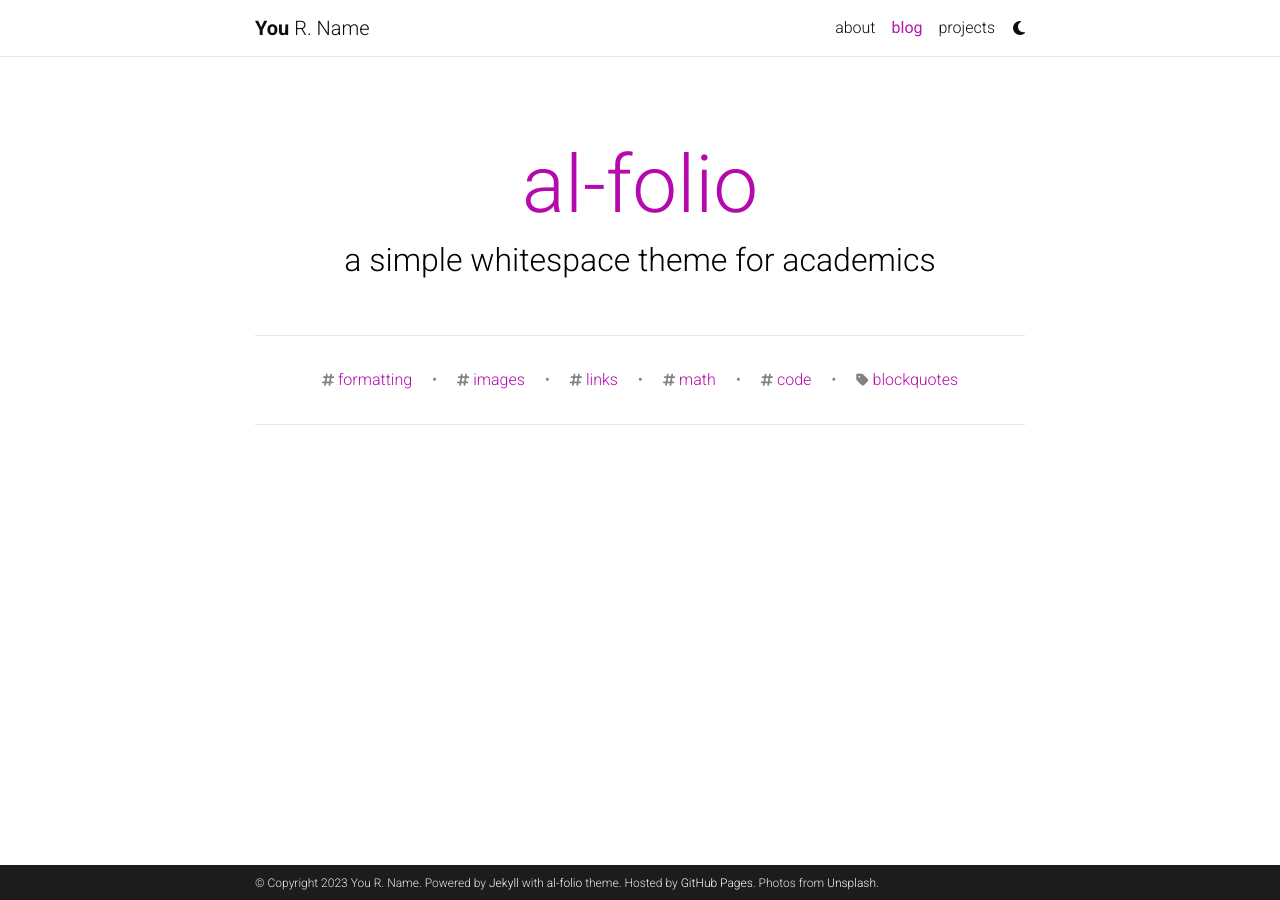
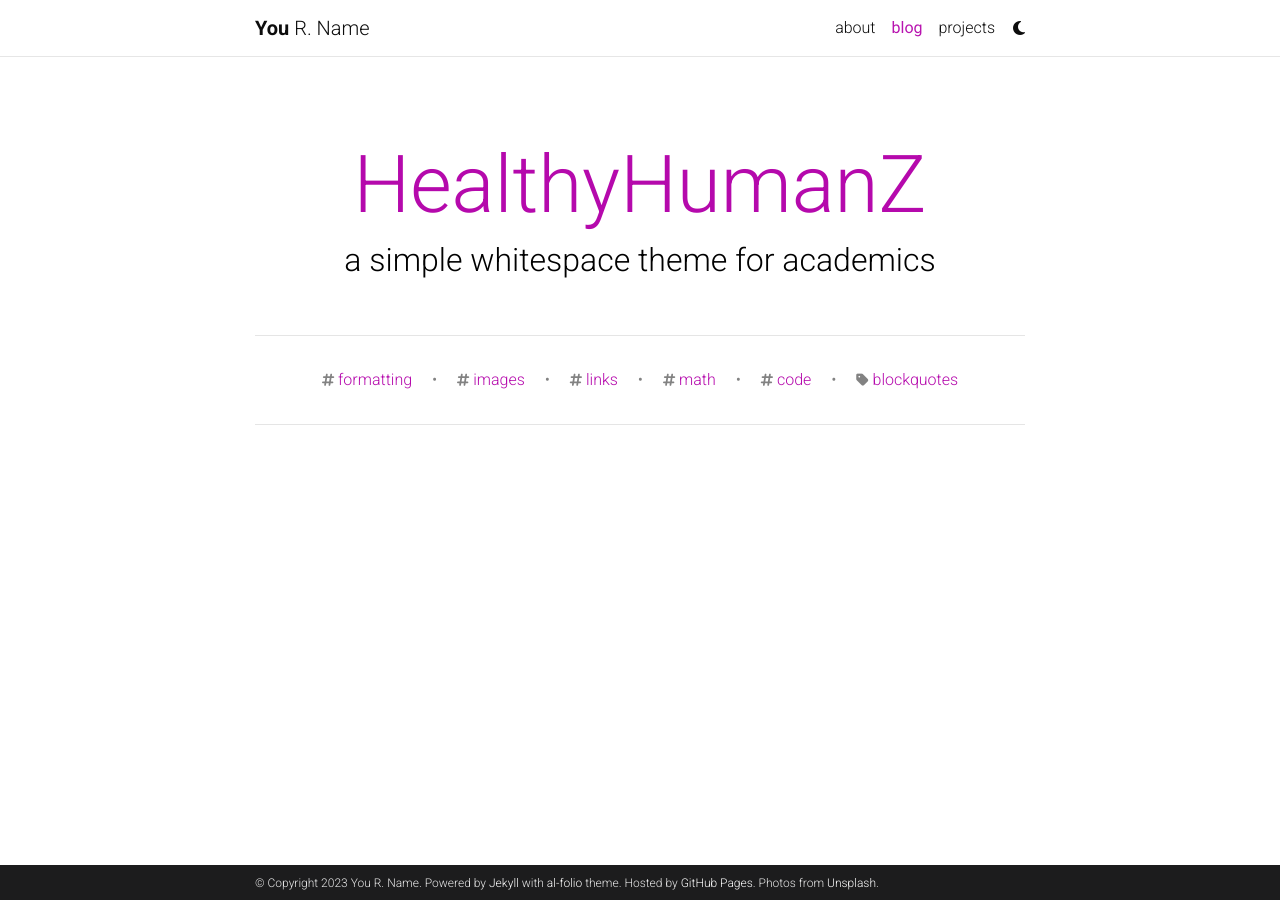
Before and after one commit to HealthyhumanZ/healthyhumanz.github.io, a Jekyll site: the page built from blog/index.html, in a window 1280 px wide. Built offline with Jekyll 4.4.1, drawn with Linux system fonts in a browser that asks for light colours; the list of posts is cut into pages by our own code; comment, search, counter and statistics services are not loaded; a style sheet for code colours, icons or effects is not loaded.

Commit message:
Modified: blog name

```diff
--- a/_config.yml
+++ b/_config.yml
@@ -123,7 +123,7 @@
 # Blog
 # -----------------------------------------------------------------------------
 
-blog_name: al-folio # blog_name will be displayed in your blog page
+blog_name: HealthyHumanZ # blog_name will be displayed in your blog page
 blog_nav_title: blog # your blog must have a title for it to be displayed in the nav bar
 blog_description: a simple whitespace theme for academics
 permalink: /blog/:year/:title/
```
